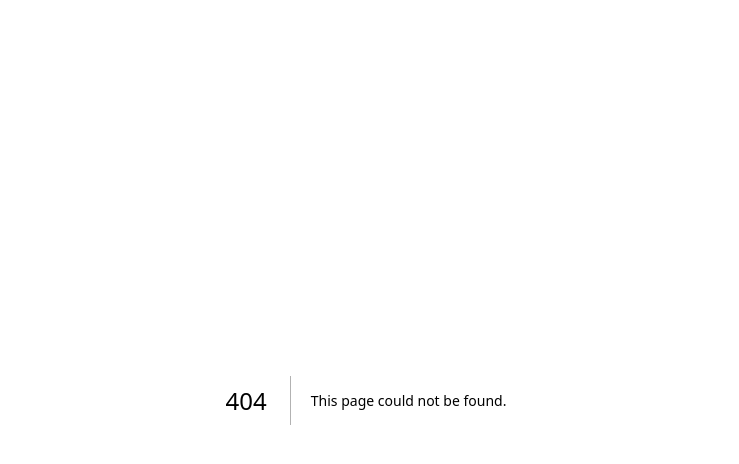
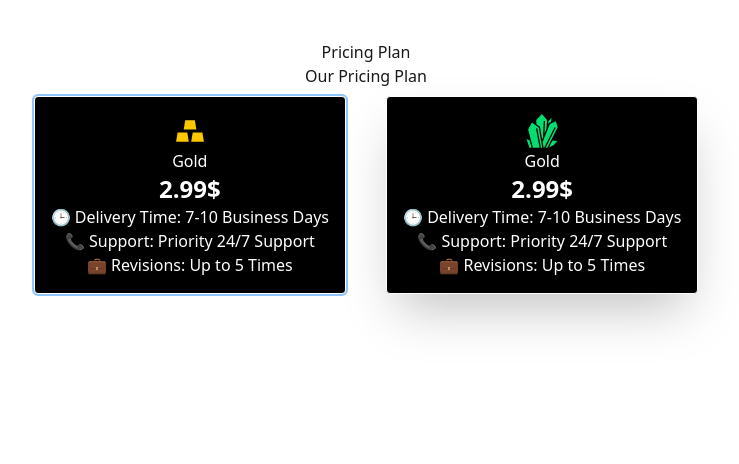
Before and after one commit to SakibFakir69/Ai-Learning-website-Landing-page-, a Next.js app: page /components/prcingPlan in a window 1280 px wide. Before the commit this address had no page. Shown: the top 464 px of the page, without its empty margins (274-1013 px from the left). Built offline with nearby package versions, Linux system fonts and the light colour scheme.

Commit message:
plan done

```diff
--- /dev/null
+++ b/src/app/components/prcingPlan/page.jsx
@@ -0,0 +1,46 @@
+import React from "react";
+import { AiFillGolden } from "react-icons/ai";
+import { GiCrystalGrowth } from "react-icons/gi";
+
+function PriceSection() {
+  return (
+    <div>
+      <section className="w-full mt-10">
+        <div className="text-center">
+          <p>Pricing Plan</p>
+          <h2>Our Pricing Plan</h2>
+        </div>
+      </section>
+
+      <section className="p-2 md:flex gap-10 justify-center">
+
+        <div className="text-white text-center border border-white flex flex-col justify-center items-center bg-black p-4 rounded outline-2 outline-blue-300 hover:outline hover:shadow-white">
+          <AiFillGolden className="text-yellow-400 text-4xl font-semibold text-center" />
+
+          <p>Gold</p>
+          <p className="text-2xl font-semibold">2.99$</p>
+
+          <div>
+            <p className="">🕒 Delivery Time: 7-10 Business Days</p>
+            <p>📞 Support: Priority 24/7 Support</p>
+            <p className="text-sm md:text-base">💼 Revisions: Up to 5 Times</p>
+          </div>
+        </div>
+        <div className="text-white text-center border border-white flex flex-col justify-center items-center bg-black p-4 rounded outline-amber-100 shadow-2xl hover:shadow-blue-300 hover:shadow-2xl md:mt-0 mt-6">
+          <GiCrystalGrowth className="text-green-400 text-4xl font-semibold text-center" />
+
+          <p>Gold</p>
+          <p className="text-2xl font-semibold">2.99$</p>
+
+          <div>
+            <p className="">🕒 Delivery Time: 7-10 Business Days</p>
+            <p>📞 Support: Priority 24/7 Support</p>
+            <p className="text-sm md:text-base">💼 Revisions: Up to 5 Times</p>
+          </div>
+        </div>
+      </section>
+    </div>
+  );
+}
+
+export default PriceSection;
--- a/src/app/components/project/page.jsx
+++ b/src/app/components/project/page.jsx
@@ -14,7 +14,7 @@ function ProjectSection() {
         </div>
 
         {/*  */}
-        <section className="md:flex gap-6 md:mt-10 mt-6 p-10 justify-center items-center border border-white">
+        <section className="md:flex gap-6 md:mt-10 mt-6 p-10 justify-center items-center b">
 
         <div className="flex justify-center items-center">
           <Image src={img} height={150} alt="robot" />
--- a/src/app/page.js
+++ b/src/app/page.js
@@ -4,6 +4,7 @@ import NavbarPage from "./components/Navbar/page";
 import Number from "./components/numberSection/Number";
 import AboutUs from "./components/powerSection/page";
 import PowerSection from "./components/powerSection/page";
+import PriceSection from "./components/prcingPlan/page";
 import ProjectSection from "./components/project/page";
 import RobotSection from "./components/robotSection/page";
 
@@ -42,6 +43,7 @@ export default function HomePage() {
     <TeamSection/>
     <TestimonialPage/>
     <ProjectSection/>
+    <PriceSection/>
     </main>
 
 
```
